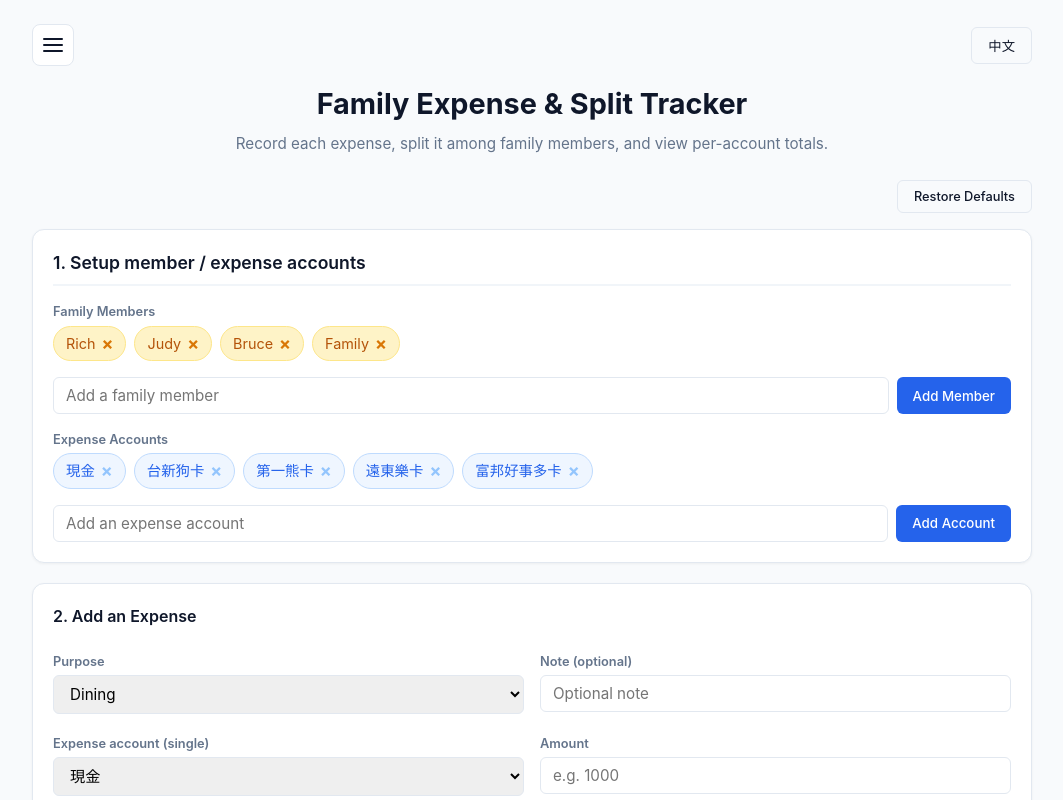
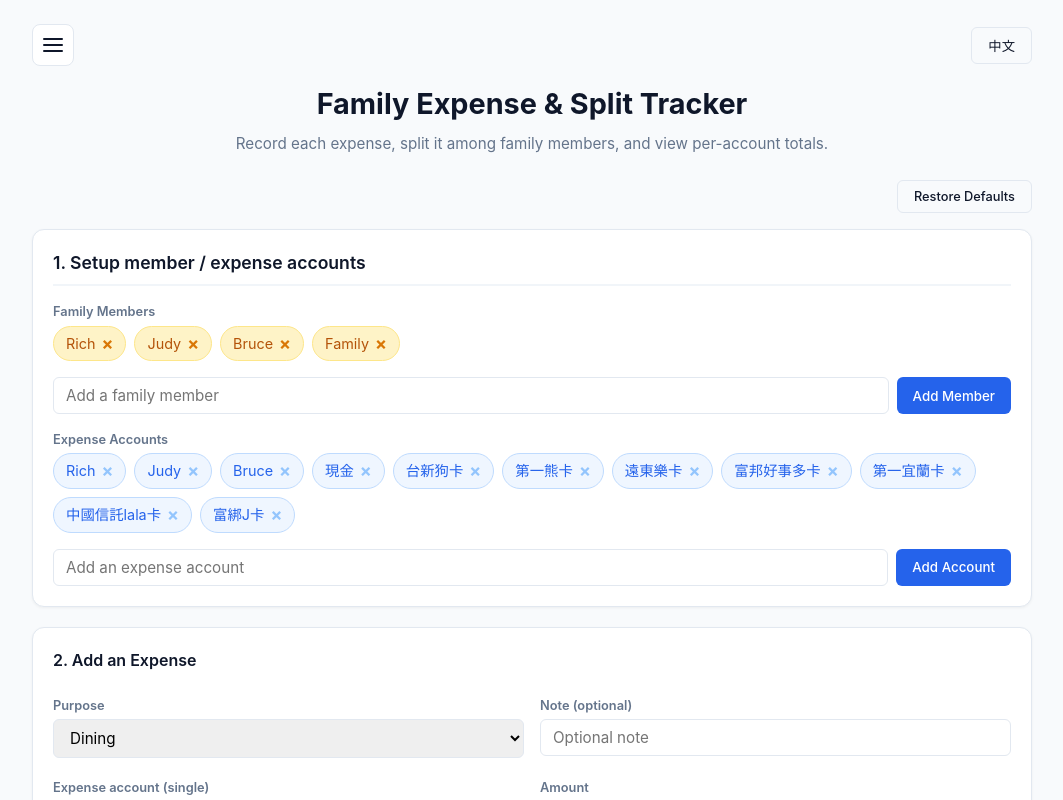
Before and after one commit to rich9438/react-app-deploy, a React (Vite) app: page / in a window 1280 px wide. Shown: the top 800 px of the page, without its empty margins (108-1171 px from the left). Built offline with nearby package versions, Linux system fonts and the light colour scheme.

Commit message:
Add category.

```diff
--- a/src/i18n.ts
+++ b/src/i18n.ts
@@ -208,10 +208,13 @@ export const i18n: Record<Lang, LangPack> = {
       "Groceries",
       "Medical",
       "Travel",
-      "Other",
+      "Marketing - Vegetable",
+      "Gasoline",
+      "Children",
+      "Other"
     ],
     defaultMembers: ["Rich", "Judy", "Bruce", "Family"],
-    defaultExpAccounts: ["現金", "台新狗卡", "第一熊卡", "遠東樂卡", "富邦好事多卡"],
+    defaultExpAccounts: ["Rich", "Judy", "Bruce", "現金", "台新狗卡", "第一熊卡", "遠東樂卡", "富邦好事多卡", "第一宜蘭卡", "中國信託lala卡", "富綁J卡",],
     alertMemberName: "Please enter a member name",
     alertMemberExist: "Member already exists",
     alertMinMember: "Keep at least 1 member",
@@ -313,9 +316,9 @@ export const i18n: Record<Lang, LangPack> = {
     thRealTotal: "真實總花費",
     thMemberTotal: "成員花費總額",
     emptyExpense: "尚無支出紀錄，請於左側新增。",
-    purposes: ["餐飲", "交通", "娛樂", "日常用品", "醫療", "旅遊", "其他"],
+    purposes: ["餐飲", "交通", "娛樂", "日常用品", "醫療", "旅遊", "買菜", "加油", "育兒", "其他"],
     defaultMembers: ["Rich", "Judy", "Bruce", "Family"],
-    defaultExpAccounts: ["現金", "台新狗卡", "第一熊卡", "遠東樂卡", "富邦好事多卡"],
+    defaultExpAccounts: ["Rich", "Judy", "Bruce", "現金", "台新狗卡", "第一熊卡", "遠東樂卡", "富邦好事多卡", "第一宜蘭卡", "中國信託lala卡", "富綁J卡",],
     alertMemberName: "請輸入成員名稱",
     alertMemberExist: "該成員已存在",
     alertMinMember: "最少需保留一位成員",
```
